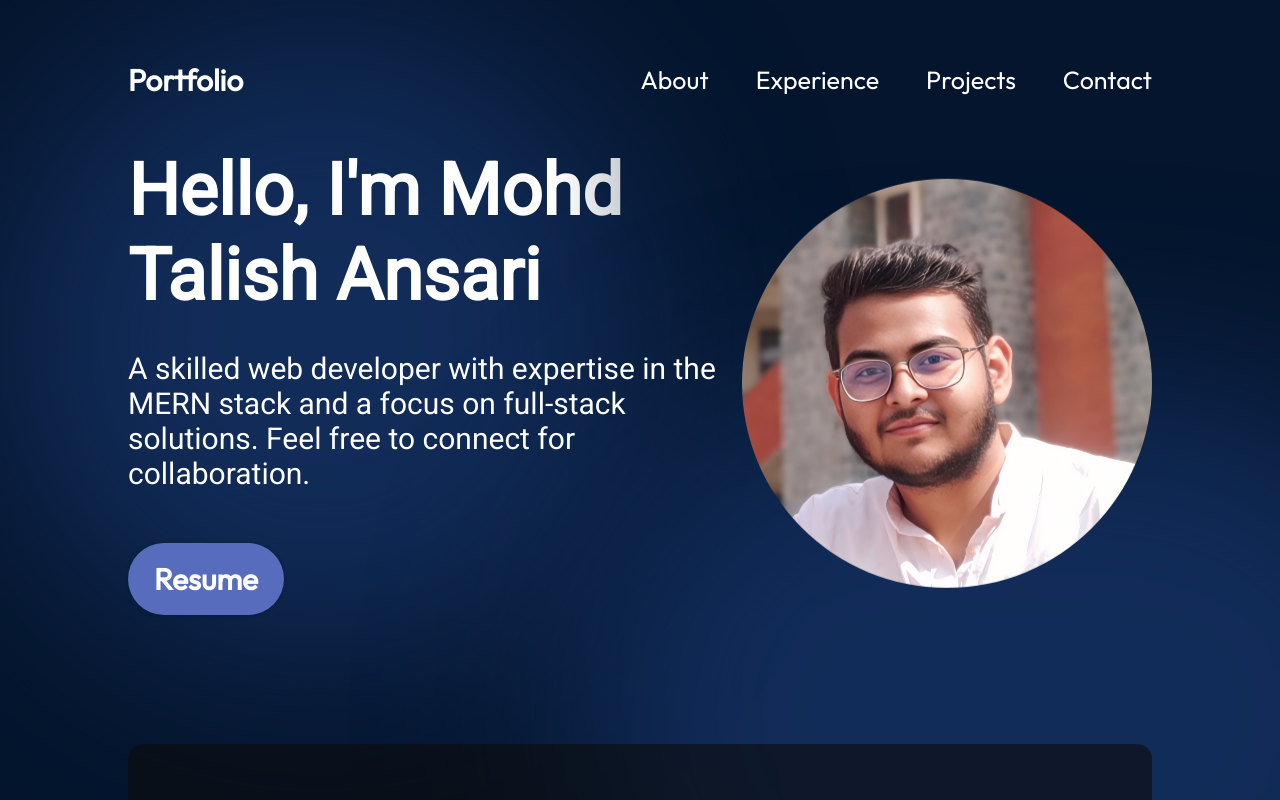
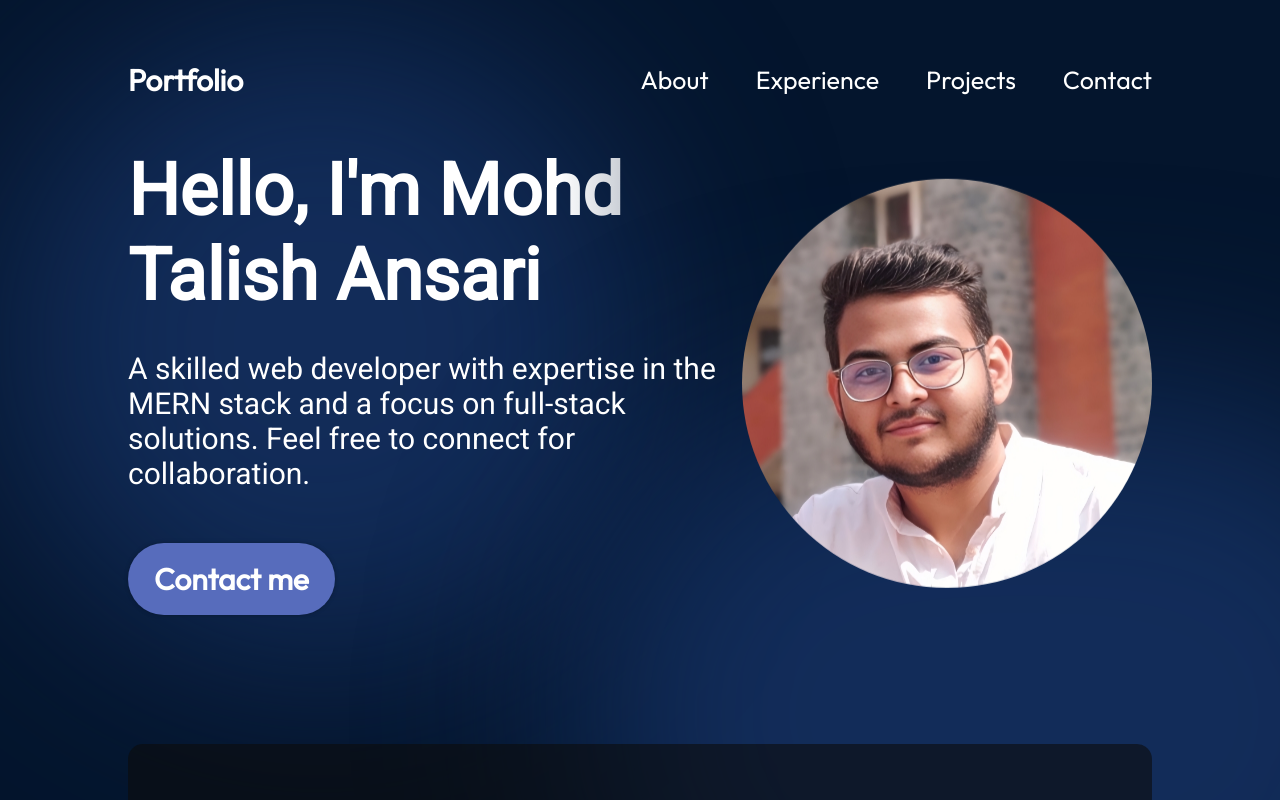
Before and after one commit to Talish1234/portfolio, a React (Vite) app: page / in a window 1280 px wide. Shown: the top 800 px of the page. Built offline with nearby package versions, Linux system fonts and the light colour scheme.

Commit message:
Update Hero.jsx

```diff
--- a/src/components/Hero/Hero.jsx
+++ b/src/components/Hero/Hero.jsx
@@ -11,8 +11,8 @@ export const Hero = () => {
        <p className={styles.description}>
         A skilled web developer with expertise in the MERN stack and a focus on full-stack solutions. Feel free to connect for collaboration.
        </p>
-        <a href="./../../../assets/Resume.pdf" download className={styles.contactBtn}>
-          Resume
+        <a href="mailto: talishtarik1234@gmail.com" className={styles.contactBtn}>
+          Contact me
         </a>
       </div>
       <img
```
